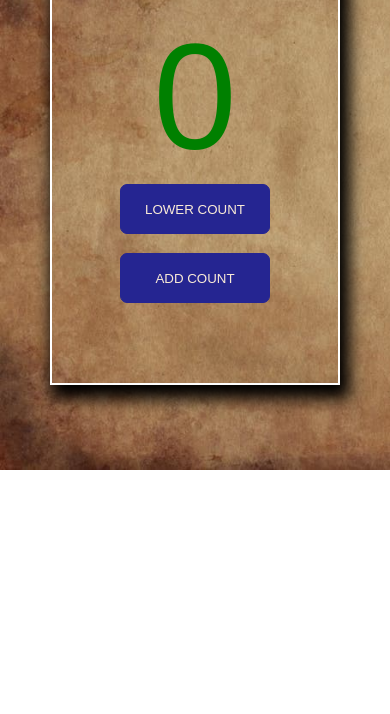
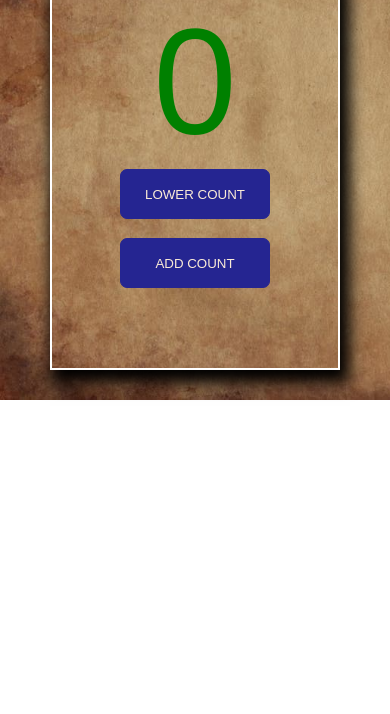
Before and after one commit to Ayokunle18/Week3-Javascript-task, a plain HTML site: page index.html in a window 390 px wide. Shown: the part 130-844 px from the top of the page. Drawn offline with Linux system fonts and the light colour scheme.

Commit message:
Update css.css

```diff
--- a/css.css
+++ b/css.css
@@ -63,11 +63,8 @@ body {
 }
 /* mobile */
 @media (max-width: 500px) {
-  body {
-    height: 100%;
-  }
   .counter-box {
-    margin-top: 45px;
+    margin-block: 30px;
     margin-inline: 50px;
     width: 300px;
   }
```
